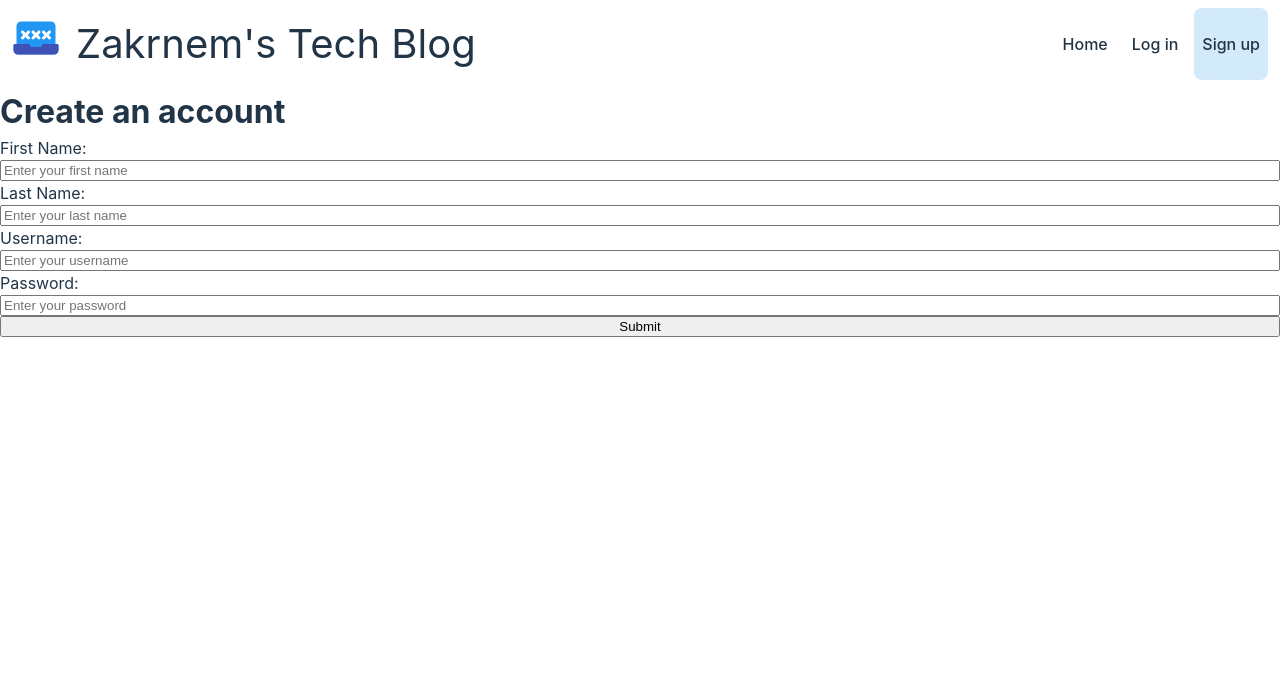
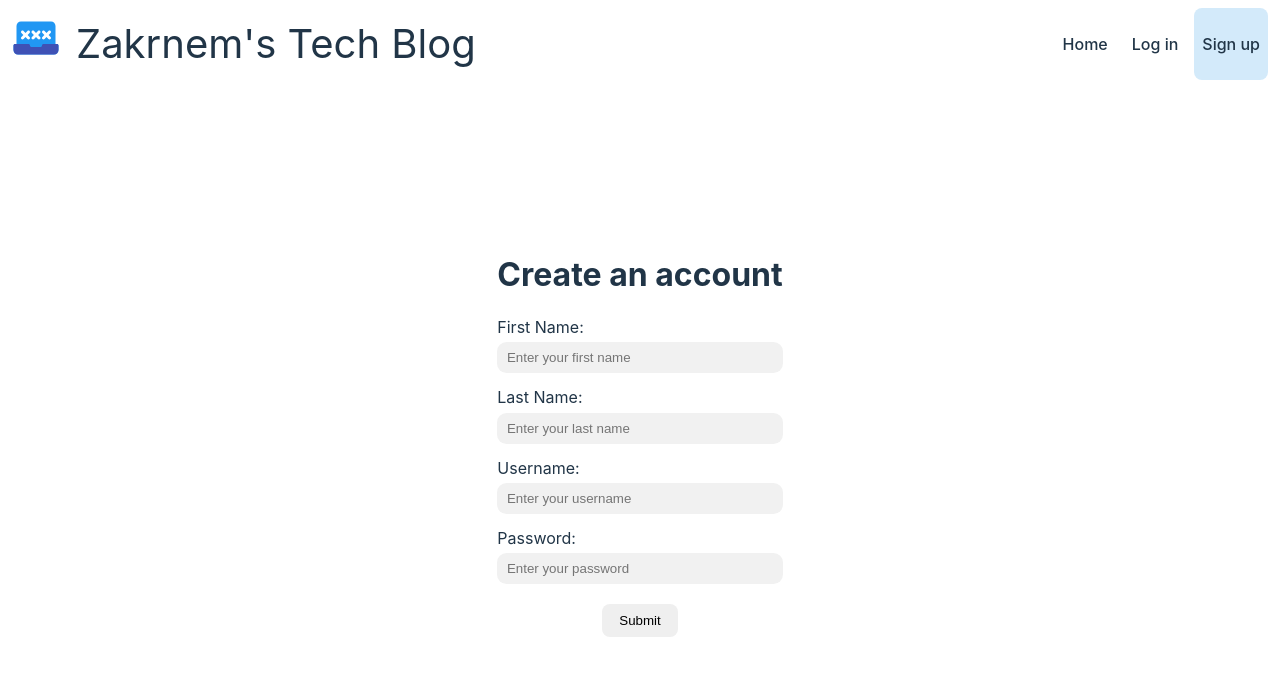
Before and after one commit to zakrnem/blog_frontend, a React (Vite) app: page /signup in a window 1280 px wide. Shown: the top 676 px of the page. Built offline with nearby package versions, Linux system fonts and the light colour scheme.

Commit message:
Improve login & signup forms styling

```diff
--- a/src/LoginForm/LoginForm.module.css
+++ b/src/LoginForm/LoginForm.module.css
@@ -11,6 +11,9 @@
 .submit {
   margin-top: 0.5rem;
   justify-self: center;
+  border-radius: 8px;
+  border: 1px solid transparent;
+  padding: 0.6em 1.2em;
 }
 
 .title {
--- a/src/SignupForm/SignupForm.jsx
+++ b/src/SignupForm/SignupForm.jsx
@@ -3,8 +3,8 @@ import styles from "./SignupForm.module.css";
 
 function SignupForm({ setActiveElement }) {
   useEffect(() => {
-    setActiveElement("signup")
-  })
+    setActiveElement("signup");
+  });
   const handleSubmit = (e) => {
     e.preventDefault();
     const firstName = e.target.querySelector("#firstName").value;
@@ -15,28 +15,36 @@ function SignupForm({ setActiveElement }) {
     // Add fetch logic
   };
   return (
-    <>
+    <div className={styles.signup}>
       <div className={styles.title}>Create an account</div>
       <form onSubmit={handleSubmit} className={styles.form}>
+        <div>
           <label htmlFor="firstName">First Name: </label>
-        <input type="text" id="firstName" placeholder="Enter your first name" />
-
+          <input
+            type="text"
+            id="firstName"
+            placeholder="Enter your first name"
+          />
+        </div>
+        <div>
           <label htmlFor="lastName">Last Name: </label>
           <input type="text" id="lastName" placeholder="Enter your last name" />
-
+        </div>
+        <div>
           <label htmlFor="username">Username: </label>
           <input type="text" id="username" placeholder="Enter your username" />
-
+        </div>
+        <div>
           <label htmlFor="password">Password: </label>
           <input
             type="password"
             id="password"
             placeholder="Enter your password"
           />
-
-        <input type="submit" />
+        </div>
+        <input className={styles.submit} type="submit" />
       </form>
-    </>
+    </div>
   );
 }
 
--- a/src/SignupForm/SignupForm.module.css
+++ b/src/SignupForm/SignupForm.module.css
@@ -1,8 +1,30 @@
 .form {
   display: grid;
+  gap: 0.75rem;
+}
+
+.form > div {
+  display: grid;
+  gap: 0.2rem;
+}
+
+.submit {
+  margin-top: 0.5rem;
+  justify-self: center;
+  border-radius: 8px;
+  border: 1px solid transparent;
+  padding: 0.6em 1.2em;
 }
 
 .title {
   font-weight: bolder;
   font-size: 2rem;
 }
+
+.signup {
+  height: 100%;
+  display: grid;
+  gap: 1rem;
+  justify-content: center;
+  align-content: center;
+}
--- a/src/index.css
+++ b/src/index.css
@@ -12,12 +12,14 @@
   -webkit-font-smoothing: antialiased;
   -moz-osx-font-smoothing: grayscale;
   --light-white: #ffffff;
-  --main-color: #2197F3;
+  --main-color: #2197f3;
   --light-main-color: #d3eafa;
   --hover-color: #ecf3f8;
-  --active-color: #2197F3;
+  --active-color: #2197f3;
   --black: #213547;
-  --blue2: #3F51B5;
+  --blue2: #3f51b5;
+  --button-color: #1a1a1a;
+  --grey: rgb(241, 241, 241);
 }
 
 a {
@@ -58,7 +60,7 @@ button {
   font-size: 1em;
   font-weight: 500;
   font-family: inherit;
-  background-color: #1a1a1a;
+  background-color: var(--button-color);
   cursor: pointer;
   transition: border-color 0.25s;
 }
@@ -68,6 +70,14 @@ button:hover {
 button:focus,
 button:focus-visible {
   outline: 4px auto -webkit-focus-ring-color;
+}
+
+input[type=text],
+input[type=password] {
+  padding: 0.5rem 0.6rem;
+  border-radius: 0.6rem;
+  border: none;
+  background-color: var(--grey);
 }
 
 @media (prefers-color-scheme: light) {
```
Also changed, not shown: src/Homepage/Homepage.jsx (+4 -4 lines), src/LoginForm/LoginForm.jsx (+3 -4 lines), src/Root/Root.jsx (+22 -6 lines). Lines whose indentation alone changed are shown as unchanged.
